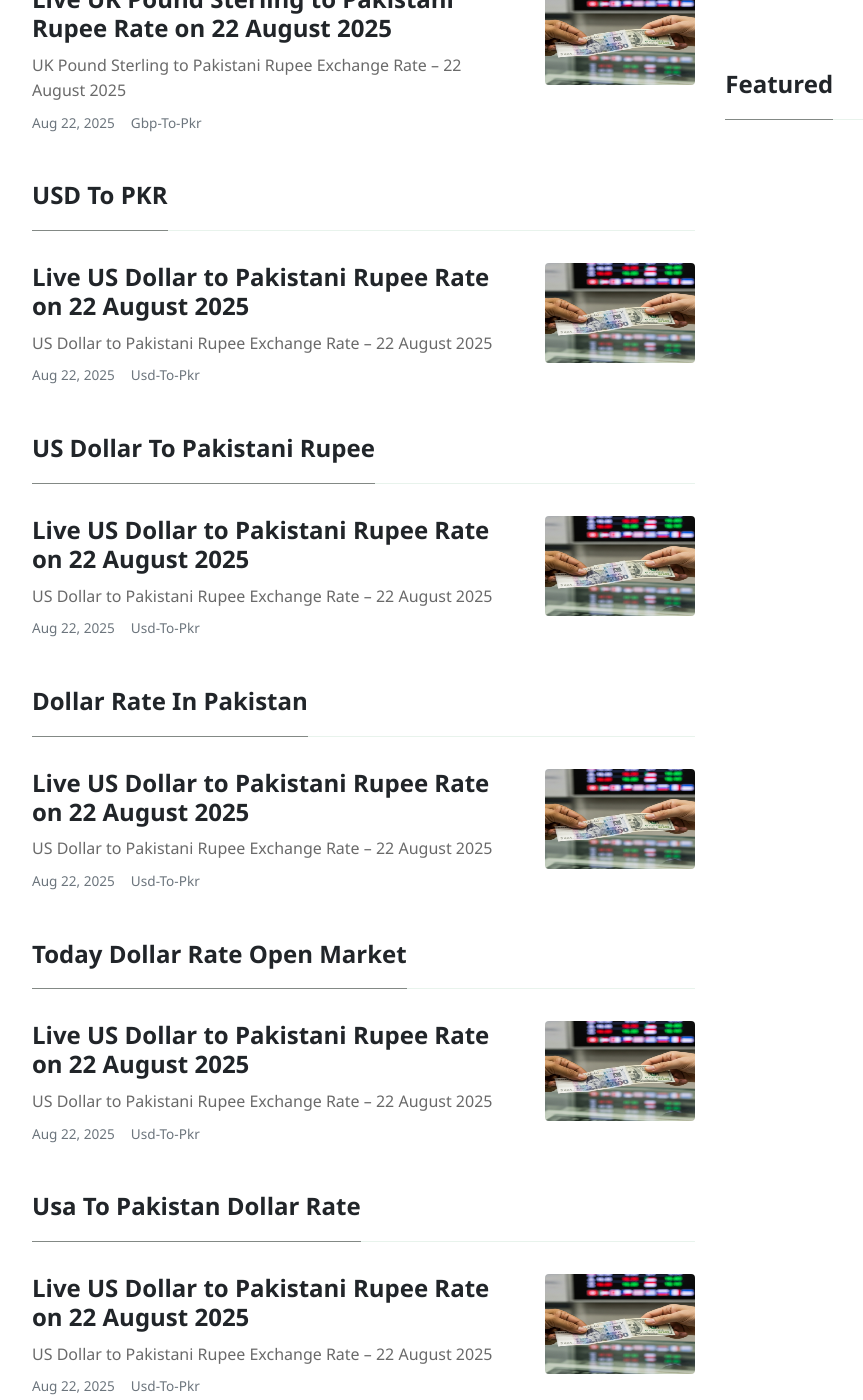
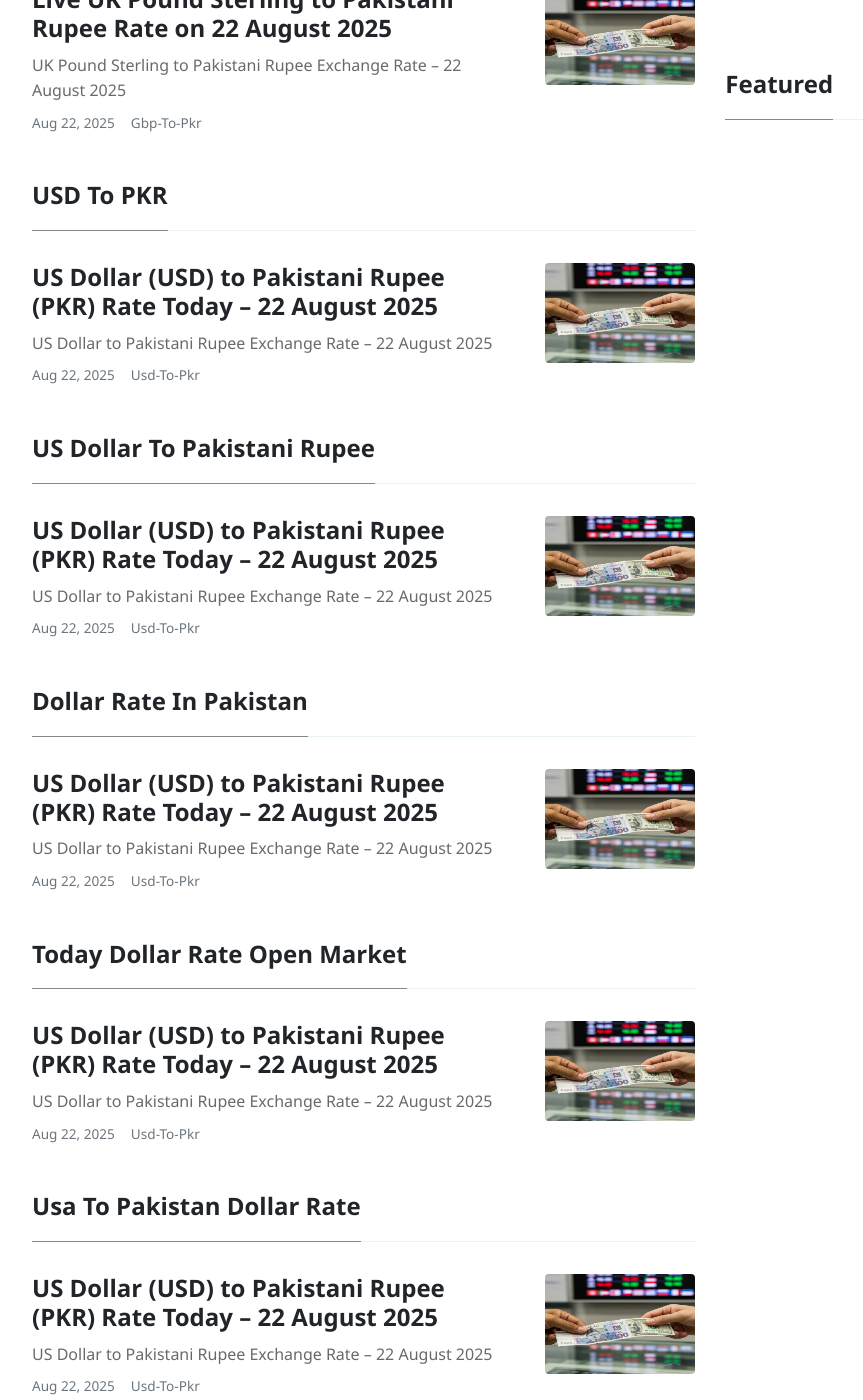
Before and after one commit to mlcom/mlcom.github.io, a Jekyll site: the page built from _pages/tags.html, in a window 1280 px wide and 1400 px high, scrolled down 10652 px. Shown: the whole window, without its empty margins (103-966 px from the left). Built offline with Jekyll 4.4.1, drawn with Linux system fonts in a browser that asks for light colours; nearby versions of some CDN libraries; some of the changed text lies outside the part shown.

Commit message:
Automated: Update currency rates and generate daily posts

```diff
--- a/_data/rates.yml
+++ b/_data/rates.yml
@@ -1,4 +1,4 @@
-last_updated_utc: '2025-08-22T16:30:24.606351+00:00'
+last_updated_utc: '2025-08-22T20:26:54.380630+00:00'
 rates:
   AED: 3.6725
   AFN: 68.9468
--- a/_posts/2025-08-22-today-uae-dirham-to-pkr-exchange-rate-august-2025-prices-updated-aed-to-pkr.md
+++ b/_posts/2025-08-22-today-uae-dirham-to-pkr-exchange-rate-august-2025-prices-updated-aed-to-pkr.md
@@ -1,6 +1,6 @@
 ---
 layout: post
-title:  'Live UAE Dirham to Pakistani Rupee Rate on 22 August 2025'
+title:  'Today AED to PKR Exchange Rate: 22 August 2025'
 author: jane
 categories: [ aed-to-pkr ]
 image: assets/images/aed-to-pkr-rate-today.jpg
--- a/_posts/2025-08-22-today-us-dollar-to-pkr-exchange-rate-august-2025-prices-updated-usd-to-pkr.md
+++ b/_posts/2025-08-22-today-us-dollar-to-pkr-exchange-rate-august-2025-prices-updated-usd-to-pkr.md
@@ -1,6 +1,6 @@
 ---
 layout: post
-title:  'Live US Dollar to Pakistani Rupee Rate on 22 August 2025'
+title:  'US Dollar (USD) to Pakistani Rupee (PKR) Rate Today – 22 August 2025'
 author: jane
 categories: [ usd-to-pkr ]
 image: assets/images/usd-to-pkr-rate-today.jpg
```
